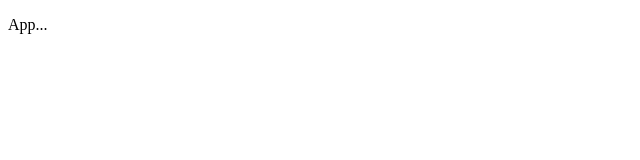
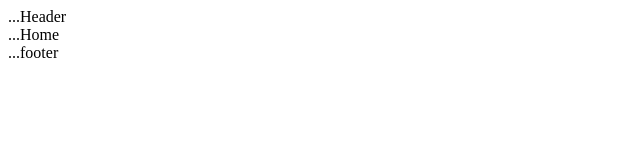
Before and after one commit to lzm2473227/my-vue, a Vue app: page / in a window 1280 px wide. Shown: the top 160 px of the page, without its empty margins (0-640 px from the left). Built offline with nearby package versions, Linux system fonts and the light colour scheme.

Commit message:
feat:初始化路由

```diff
--- a/package.json
+++ b/package.json
@@ -9,7 +9,8 @@
   },
   "dependencies": {
     "core-js": "^3.6.5",
-    "vue": "^2.6.11"
+    "vue": "^2.6.11",
+    "vue-router": "^3.4.9"
   },
   "devDependencies": {
     "@vue/cli-plugin-babel": "~4.5.0",
@@ -18,6 +19,8 @@
     "babel-eslint": "^10.1.0",
     "eslint": "^6.7.2",
     "eslint-plugin-vue": "^6.2.2",
+    "less": "^3.12.2",
+    "less-loader": "^7.1.0",
     "vue-template-compiler": "^2.6.11"
   },
   "eslintConfig": {
--- a/src/App.vue
+++ b/src/App.vue
@@ -1,12 +1,22 @@
 <template>
-  <p>App...</p>
+  <div>
+    <Header></Header>
+    <router-view></router-view>
+    <Footer></Footer>
+  </div>
 </template>
 
 <script>
+import Header from './commponts/Header'
+import Footer from './commponts/Footer'
 export default {
   name: "App",
+  components: {
+    Footer,
+    Header,
+  },
 };
 </script>
 
-<style>
+<style lang="less" scoped>
 </style>
--- /dev/null
+++ b/src/commponts/Footer/index.vue
@@ -0,0 +1,15 @@
+<template>
+  <div>
+      ...footer
+  </div>
+</template>
+
+<script>
+export default {
+  name: 'Footer',
+}
+</script>
+
+<style lang="less" scoped>
+
+</style>
--- /dev/null
+++ b/src/commponts/Header/index.vue
@@ -0,0 +1,15 @@
+<template>
+  <div>
+      ...Header
+  </div>
+</template>
+
+<script>
+export default {
+  name: 'Header',
+}
+</script>
+
+<style lang="less" scoped>
+
+</style>
--- a/src/main.js
+++ b/src/main.js
@@ -1,10 +1,12 @@
 // @ts-nocheck
 import Vue from "vue";
 import App from "./App";
+import router from "./router";
 
 Vue.config.productionTip = false;
 
 /* eslint-disable no-new */
 new Vue({
   render: (h) => h(App),
+  router,
 }).$mount("#app");
--- /dev/null
+++ b/src/router/index.js
@@ -0,0 +1,32 @@
+import Vue from "vue";
+import VueRouter from "vue-router";
+import Home from '../views/Home'
+import Login from '../views/Login'
+import Register from '../views/Register'
+import Search from '../views/Search'
+
+
+Vue.use(VueRouter);
+
+
+
+export default new VueRouter({
+    routes:[
+        {
+            path:'/',
+            component:Home
+        },
+        {
+            path:'/login',
+            component:Login
+        },
+        {
+            path:'/register',
+            component:Register
+        },
+        {
+            path:'/search',
+            component:Search
+        }
+    ]
+})
--- /dev/null
+++ b/src/views/Home/index.vue
@@ -0,0 +1,15 @@
+<template>
+  <div>
+      ...Home
+  </div>
+</template>
+
+<script>
+export default {
+  name: 'Home',
+}
+</script>
+
+<style lang="less" scoped>
+
+</style>
--- /dev/null
+++ b/src/views/Login/index.vue
@@ -0,0 +1,15 @@
+<template>
+  <div>
+      Login...
+  </div>
+</template>
+
+<script>
+export default {
+  name: 'Login',
+}
+</script>
+
+<style lang="less" scoped>
+
+</style>
--- /dev/null
+++ b/src/views/Register/index.vue
@@ -0,0 +1,15 @@
+<template>
+  <div>
+      Register...
+  </div>
+</template>
+
+<script>
+export default {
+  name: 'Register',
+}
+</script>
+
+<style lang="less" scoped>
+
+</style>
--- /dev/null
+++ b/src/views/Search/index.vue
@@ -0,0 +1,15 @@
+<template>
+  <div>
+      Search...
+  </div>
+</template>
+
+<script>
+export default {
+  name: 'Search',
+}
+</script>
+
+<style lang="less" scoped>
+
+</style>
```
Also changed, not shown: 1 other file (tests, documents, lock files or other folders).
